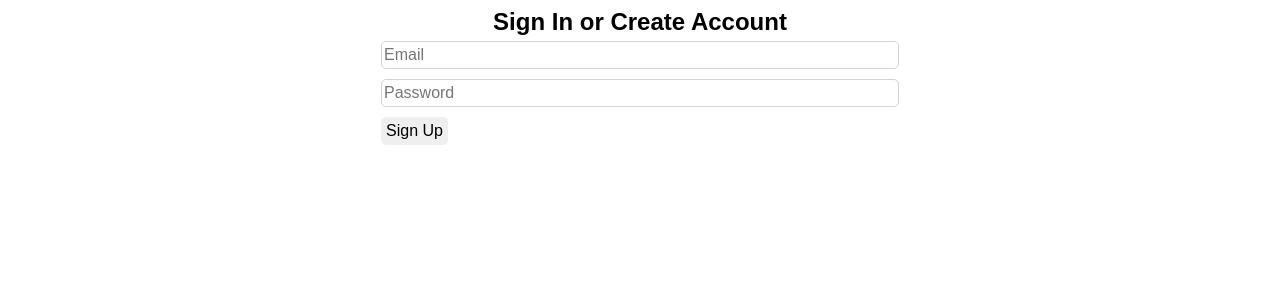
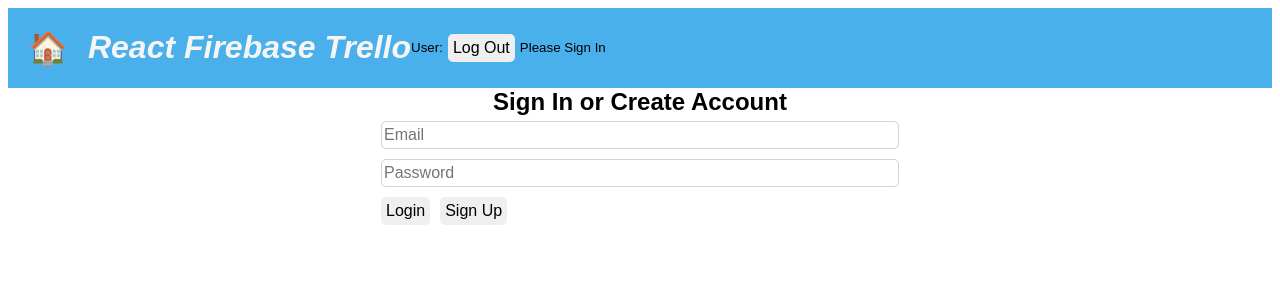
Before and after one commit to rosenkrans/react-firebase-trello, a React (Create React App) app: page / in a window 1280 px wide. Shown: the top 300 px of the page. Built offline with nearby package versions, Linux system fonts and the light colour scheme.

Commit message:
Added header component with log out button

```diff
--- a/src/App.js
+++ b/src/App.js
@@ -3,6 +3,7 @@
 import Board from './components/Board';
 import Home from './components/pages/Home';
 import UserForm from './components/UserForm';
+import Header from './components/Header';
 import { BrowserRouter, Route, Switch } from 'react-router-dom';
 import PageNotFound from './components/pages/PageNotFound';
 import { boardsRef, listsRef, cardsRef } from './firebase';
@@ -98,6 +99,7 @@
       <div>
         <BrowserRouter>
           <AuthProvider>
+            <Header />
             <Switch>
               <Route
                 exact
--- a/src/components/AuthContext.js
+++ b/src/components/AuthContext.js
@@ -24,13 +24,40 @@
     }
   }
 
+  logIn = async (email, password, e) => {
+    try {
+      e.preventDefault()
+      await firebaseAuth.signInWithEmailAndPassword(
+        email,
+        password
+      )
+      console.log('logged in')
+    } catch(error) {
+
+    }
+  }
+
+  logOut = () => {
+    try {
+      firebaseAuth.signOut()
+      this.setState({
+        user: {}
+      })
+      console.log('logged out')
+    } catch(error) {
+
+    }
+  }
+
   render() {
     return (
       // allows to subscribe to any data changes
       <AuthContext.Provider
         value={{
           user: this.state.user,
-          signUp: this.signUp
+          signUp: this.signUp,
+          logIn: this.logIn,
+          logOut: this.logOut
         }}
       >
         {this.props.children}
--- /dev/null
+++ b/src/components/Header.js
@@ -0,0 +1,23 @@
+import React from 'react';
+import {AuthConsumer} from './AuthContext';
+
+const Header = () => (
+  <header>
+    <AuthConsumer>
+      {({ user, logOut }) => (
+        <React.Fragment>
+          <a href='/'>
+            <span role='img' area-label='house emoji'>&#127968;</span>
+          </a>
+          <h1>React Firebase Trello</h1>
+
+          <small>User: {user.email}</small>
+          <button onClick={(e) => logOut(e)}>Log Out</button>
+          <small>Please Sign In</small>
+        </React.Fragment>
+      )}
+    </AuthConsumer>
+  </header>
+)
+
+export default Header;
--- a/src/components/UserForm.js
+++ b/src/components/UserForm.js
@@ -8,7 +8,7 @@
   render() {
     return (
       <AuthConsumer>
-        {({signUp}) => (
+        {({signUp, logIn, user}) => (
           <React.Fragment>
             <div className='sign-up-wrapper'>
               <h2>Sign In or Create Account</h2>
@@ -31,6 +31,15 @@
                 </div>
                 <div>
                   <button
+                    onClick={(e) => logIn(
+                      this.emailInput.current.value,
+                      this.passwordInput.current.value,
+                      e
+                    )}
+                  >
+                    Login
+                  </button>
+                  <button
                     onClick={(e) => signUp(
                       this.emailInput.current.value,
                       this.passwordInput.current.value,
```
